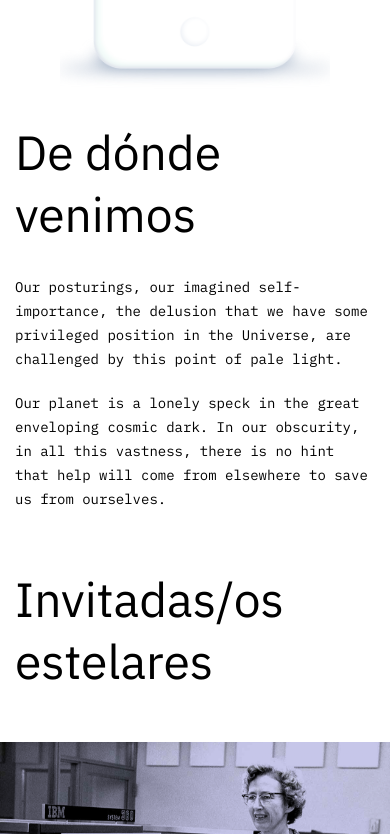
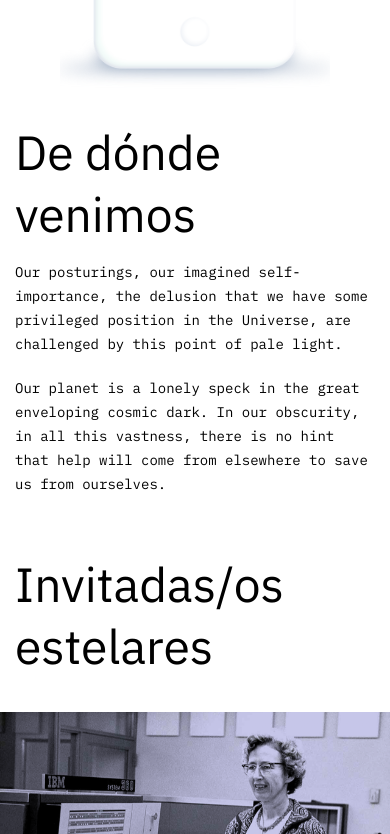
Before and after one commit to limayamil/podcastchannel, a plain HTML site: page index.html in a window 390 px wide. Shown: the part 1890-2724 px from the top of the page. Drawn offline with Linux system fonts and the light colour scheme.

Commit message:
Cambios menores

```diff
--- a/styles/style.scss
+++ b/styles/style.scss
@@ -338,6 +338,10 @@ svg.down-angle {
     padding: 10px 0 15px;
   }
 
+  h2 {
+    padding: 7px 0 15px 0;
+  }
+
   h3 {
     margin-bottom: 15px;
   }
@@ -411,6 +415,10 @@ svg.down-angle {
     text-align: left;
   }
 
+  #sec-invitados {
+    justify-content: flex-start;
+  }
+
   #sec-dedondevenimos {
     height: auto;
 
@@ -445,6 +453,10 @@ svg.down-angle {
 
   #sec-ultimasnovedades {
     padding: 70px 15px 45px 15px;
+
+    h2 {
+      padding: 15px 0 40px 0;
+    }
   }
 
   footer {
```
Also changed, not shown: styles/style.css.
